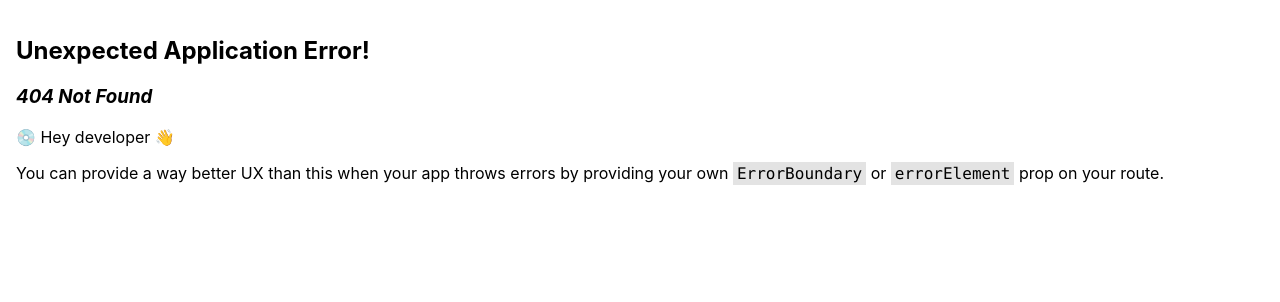
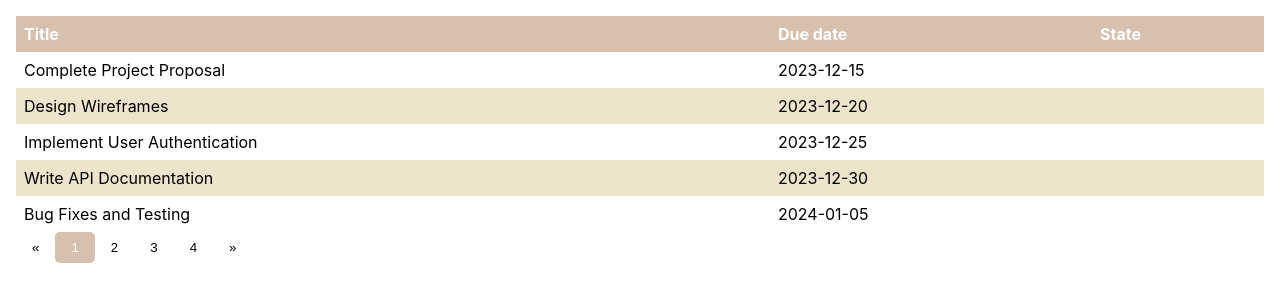
Before and after one commit to JulianaM2/react-tasks, a React (Create React App) app: page / in a window 1280 px wide. Before the commit this address had no page. Shown: the top 302 px of the page. Built offline with nearby package versions, Linux system fonts and the light colour scheme.

Commit message:
Add RxJs for state

```diff
--- a/package.json
+++ b/package.json
@@ -3,6 +3,8 @@
   "version": "0.1.0",
   "private": true,
   "dependencies": {
+    "@react-rxjs/core": "^0.10.7",
+    "@react-rxjs/utils": "^0.9.7",
     "@testing-library/jest-dom": "^5.17.0",
     "@testing-library/react": "^13.4.0",
     "@testing-library/user-event": "^13.5.0",
@@ -10,6 +12,7 @@
     "react-dom": "^18.2.0",
     "react-router-dom": "^6.20.1",
     "react-scripts": "5.0.1",
+    "rxjs": "^7.8.1",
     "web-vitals": "^2.1.4"
   },
   "scripts": {
--- /dev/null
+++ b/src/components/Tasks/TaskList/TaskList.css
@@ -0,0 +1,47 @@
+table {
+  width: 100%;
+  border-collapse: collapse;
+}
+
+th,
+td {
+  text-align: left;
+  padding: 8px;
+}
+
+tr:nth-child(even) {
+  background-color: #eee3cb;
+}
+
+th {
+  background-color: #d7c0ae;
+  color: white;
+}
+
+tr:hover {
+  background-color: #b7c4cf;
+}
+
+.pagination {
+  display: inline-block;
+}
+
+.pagination button {
+  color: black;
+  float: left;
+  padding: 8px 16px;
+  text-decoration: none;
+  border: none;
+  background-color: white;
+}
+
+.pagination button:hover {
+  background-color: #b7c4cf;
+  border-radius: 5px;
+}
+
+.active-page {
+  background-color: #d7c0ae !important;
+  color: white !important;
+  border-radius: 5px
+}
--- /dev/null
+++ b/src/components/Tasks/TaskList/TaskList.jsx
@@ -0,0 +1,92 @@
+import { useEffect, useLayoutEffect, useMemo, useState } from "react";
+import "./TaskList.css";
+import taskStore from "../../../store/task";
+
+const sliceData = (tasks, page, rows, setSlicedTask) => {
+  setSlicedTask(tasks.slice((page - 1) * rows, page * rows));
+};
+
+
+const getPagationValues = (paginationStart, setPaginationStart, tasksLength) => {
+  const pages = [];
+
+  for (
+    let i = paginationStart;
+    i < paginationStart + 4;
+    i++
+  ) {
+    pages.push(
+      <button
+        className={paginationStart === i ? "active-page" : ""}
+        onClick={() => {
+          setPaginationStart(i);
+        }}
+        key={"page-" + i}
+      >
+        {i}
+      </button>
+    );
+  }
+
+  return pages;
+};
+
+const TaskList = () => {
+  const [paginationStart, setPaginationStart] = useState(1);
+  const [taskState, setTaskState] = useState(taskStore.initialState);
+  const [tasks, setTasks] = useState([]);
+  const [slicedTasks, setSlicedTasks] = useState([]);
+
+  useMemo(
+    () => sliceData(tasks, paginationStart, 5, setSlicedTasks),
+    [paginationStart, tasks]
+  );
+
+  const handleNextPage = () => setPaginationStart(paginationStart + 1);
+  const handlePreviousPage = () => setPaginationStart(paginationStart - 1);
+
+  useLayoutEffect(() => {
+    taskStore.subscribe();
+    taskStore.init();
+  }, []);
+
+  useEffect(() => {
+    const data = taskStore.getTasks();
+
+    setTasks(data);
+    sliceData(data, paginationStart, 5, setSlicedTasks);
+  }, [paginationStart]);
+
+
+  return (
+    <>
+      <table>
+        <thead>
+          <tr>
+            <th>Title</th>
+            <th>Due date</th>
+            <th>State</th>
+          </tr>
+        </thead>
+        <tbody>
+          {slicedTasks.map((task, index) => (
+            <tr key={"task-" + index}>
+              <td>{task.title}</td>
+              <td>{task.dueDate}</td>
+              <td>{task.state}</td>
+            </tr>
+          ))}
+        </tbody>
+      </table>
+      <div className="pagination">
+        <button disabled={paginationStart === 1} onClick={handlePreviousPage}>
+          &laquo;
+        </button>
+        {getPagationValues(paginationStart, setPaginationStart, tasks.length)}
+        <button onClick={handleNextPage}>&raquo;</button>
+      </div>
+    </>
+  );
+};
+
+export default TaskList;
--- a/src/router.js
+++ b/src/router.js
@@ -1,7 +1,12 @@
 import { createBrowserRouter } from "react-router-dom";
 import Task from "./components/Tasks/Task/Task";
+import TaskList from "./components/Tasks/TaskList/TaskList";
 
 const router = createBrowserRouter([
+  {
+    path: '/',
+    element: <TaskList />
+  },
   {
     path: '/task/details',
     element: <Task />
--- /dev/null
+++ b/src/store/task.js
@@ -0,0 +1,22 @@
+import { Subject } from "rxjs";
+import data from "../db.json";
+
+const subject = new Subject();
+
+const initialState = {
+  tasks: data.tasks || [],
+  taskStates: data.states || [],
+};
+
+let state = initialState;
+
+const taskStore = {
+  init: () => subject.next(state),
+  subscribe: (setState) => subject.subscribe(setState),
+  getTasks: () => {
+    return state.tasks;
+  },
+  initialState,
+};
+
+export default taskStore;
```
Also changed, not shown: 1 other file (tests, documents, lock files or other folders).
